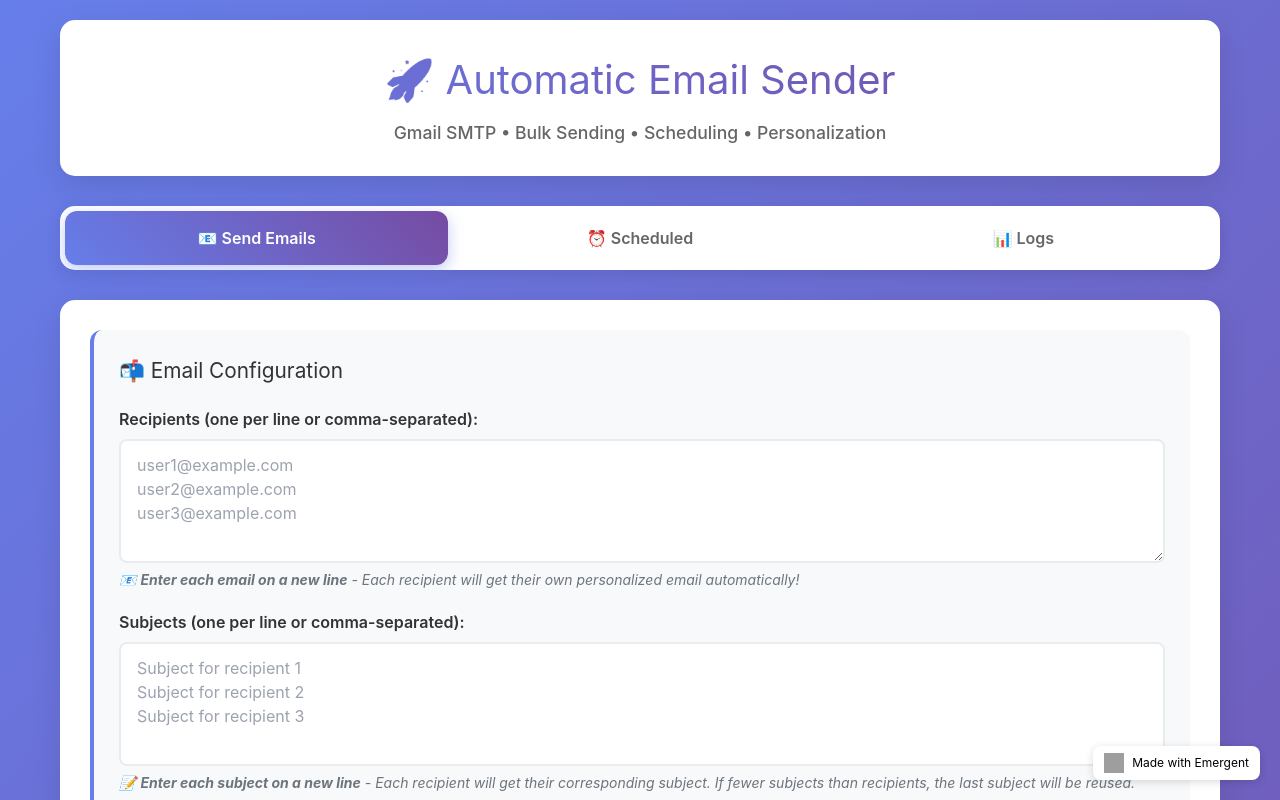
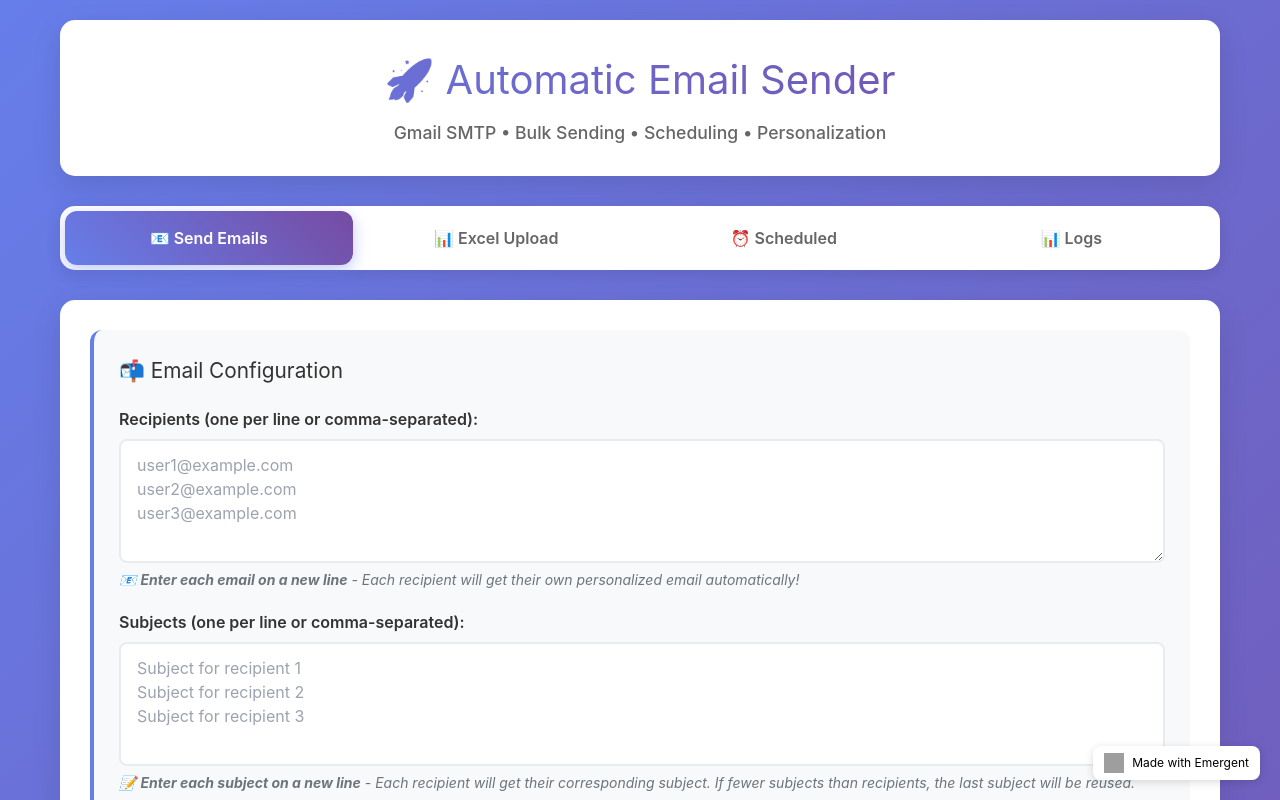
Before and after one commit to MrworstGuy/AUTO-email, a React (Create React App) app in the folder frontend/: page / in a window 1280 px wide. Shown: the top 800 px of the page. Built offline with nearby package versions, Linux system fonts and the light colour scheme; grey boxes are pictures that could not be loaded.

Commit message:
auto-commit for 907658a9-4939-447f-a12b-2aefb972c9e0

```diff
--- a/frontend/src/App.js
+++ b/frontend/src/App.js
@@ -468,6 +468,12 @@ const App = () => {
           📧 Send Emails
         </button>
         <button
+          className={activeTab === 'excel' ? 'tab active' : 'tab'}
+          onClick={() => setActiveTab('excel')}
+        >
+          📊 Excel Upload
+        </button>
+        <button
           className={activeTab === 'scheduled' ? 'tab active' : 'tab'}
           onClick={() => setActiveTab('scheduled')}
         >
```
